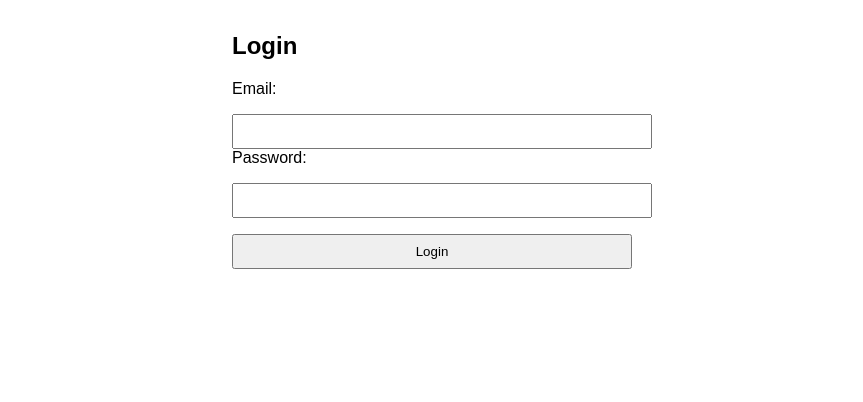
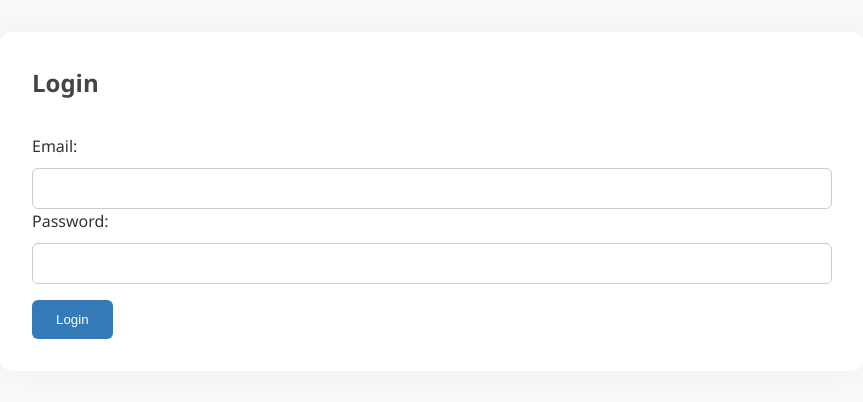
Before and after one commit to veasey/praywall, a PHP site: template templates/frontend/auth/login.twig in a window 1280 px wide. Shown: the top 402 px of the page, without its empty margins (208-1071 px from the left). Run offline with PHP 8.4, Linux system fonts and the light colour scheme; the template is opened without the code that fills it, so the values that code supplies are empty; some libraries are stand-ins or nearby versions.

Commit message:
add styling and base twig template

```diff
--- /dev/null
+++ b/public/css/style.css
@@ -0,0 +1,61 @@
+body {
+    font-family: 'Segoe UI', Tahoma, Geneva, Verdana, sans-serif;
+    background: #f9f9f9;
+    color: #333;
+    margin: 0;
+    padding: 2rem;
+    line-height: 1.6;
+}
+
+.container {
+    max-width: 800px;
+    margin: 0 auto;
+    background: white;
+    padding: 2rem;
+    border-radius: 12px;
+    box-shadow: 0 0 30px rgba(0,0,0,0.05);
+}
+
+h1, h2, h3 {
+    font-weight: 600;
+    color: #444;
+    margin-top: 0;
+}
+
+form {
+    margin-top: 2rem;
+}
+
+input[type="text"],
+input[type="email"],
+input[type="password"],
+textarea {
+    width: 100%;
+    padding: 0.75rem;
+    margin-top: 0.5rem;
+    border: 1px solid #ccc;
+    border-radius: 6px;
+    box-sizing: border-box;
+}
+
+button {
+    background-color: #337ab7;
+    color: white;
+    padding: 0.75rem 1.5rem;
+    border: none;
+    border-radius: 6px;
+    cursor: pointer;
+    margin-top: 1rem;
+}
+
+button:hover {
+    background-color: #286090;
+}
+
+.error {
+    color: #a94442;
+    background-color: #f2dede;
+    padding: 0.5rem;
+    border-radius: 5px;
+    margin-top: 1rem;
+}
--- /dev/null
+++ b/templates/base.twig
@@ -0,0 +1,13 @@
+<!DOCTYPE html>
+<html lang="en">
+<head>
+    <meta charset="UTF-8">
+    <title>{% block title %}Prayer Wall{% endblock %}</title>
+    <link rel="stylesheet" href="/css/style.css">
+</head>
+<body>
+    <div class="container">
+        {% block content %}{% endblock %}
+    </div>
+</body>
+</html>
--- a/templates/frontend/auth/login.twig
+++ b/templates/frontend/auth/login.twig
@@ -1,15 +1,9 @@
-<!DOCTYPE html>
-<html lang="en">
-<head>
-    <meta charset="UTF-8">
-    <title>Login</title>
-    <style>
-        body { font-family: sans-serif; max-width: 400px; margin: 2rem auto; }
-        input, button { display: block; width: 100%; margin-top: 1rem; padding: 0.5rem; }
-        .error { color: red; margin-top: 1rem; }
-    </style>
-</head>
-<body>
+{% extends "base.twig" %}
+
+{% block title %}Login{% endblock %}
+
+{% block content %}
+
     <h2>Login</h2>
     <form action="/login" method="post">
         <label for="email">Email:</label>
@@ -24,5 +18,5 @@
             <div class="error">{{ error }}</div>
         {% endif %}
     </form>
-</body>
-</html>
+
+{% endblock %}
```
Also changed, not shown: templates/backend/admin/dashboard.twig (+10 -9 lines), templates/backend/moderate/dashboard.twig (+7 -8 lines), templates/frontend/prayers/request.twig (+7 -8 lines), templates/frontend/prayers/request_success.twig (+8 -8 lines), templates/frontend/prayers/view.twig (+5 -8 lines).
